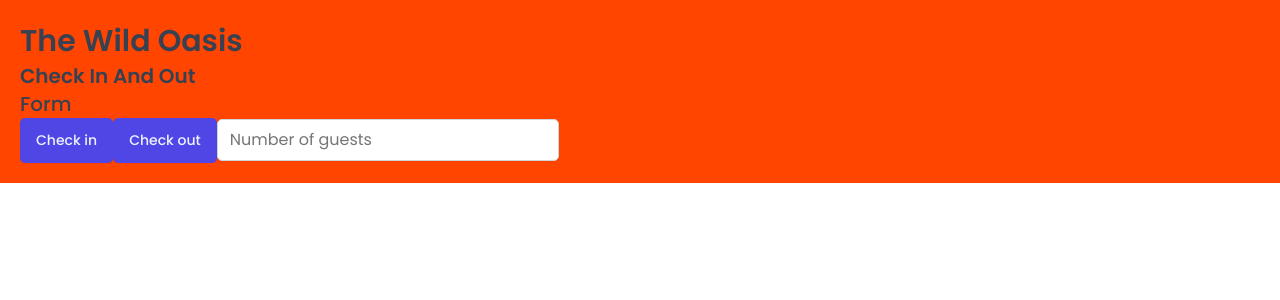
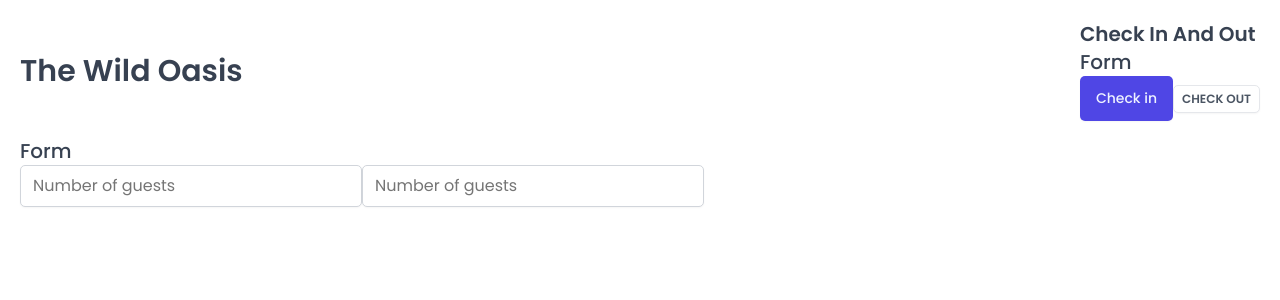
Before and after one commit to piyush-singh21/the-wild-oasis, a React (Vite) app: page / in a window 1280 px wide. Shown: the top 300 px of the page. Built offline with nearby package versions, Linux system fonts and the light colour scheme; a web font is replaced by a local one.

Commit message:
Added reusable styled components

```diff
--- a/src/App.jsx
+++ b/src/App.jsx
@@ -3,11 +3,12 @@
 import Button from "./ui/Button";
 import Input from "./ui/Input";
 import Heading from "./ui/Heading";
+import Row from "./ui/Row";
 
 
 
 const StyledApp = styled.div`
-  background-color: orangered;
+  /* background-color: orangered; */
   padding: 20px;
 `;
 
@@ -16,12 +17,25 @@
     <>
       <GlobalStyles />
       <StyledApp>
-        <Heading as="h1">The Wild Oasis</Heading>
-        <Heading as="h2">Check In And Out</Heading>
-        <Heading as="h3">Form</Heading>
-        <Button onClick>Check in</Button>
-        <Button onClick>Check out</Button>
-        <Input type="number" placeholder="Number of guests"></Input>
+        <Row>
+
+          <Row type="horizontal">
+            <Heading as="h1">The Wild Oasis</Heading>
+            <div>
+              <Heading as="h2">Check In And Out</Heading>
+              <Heading as="h3">Form</Heading>
+              <Button onClick>Check in</Button>
+              <Button size="small" variation="secondary" onClick>Check out</Button>
+            </div>
+          </Row>
+          <Row >
+            <form>
+              <Heading as="h3">Form</Heading>
+              <Input type="number" placeholder="Number of guests"></Input>
+              <Input type="number" placeholder="Number of guests"></Input>
+            </form>
+          </Row>
+        </Row>
       </StyledApp>
     </>
   );
--- a/src/ui/Button.jsx
+++ b/src/ui/Button.jsx
@@ -48,17 +48,14 @@
   `,
 };
 const Button = styled.button`
-  font-size: 1.4rem;
-  padding: 1.2rem 1.6rem;
-  font-weight: 500;
   border-radius: var(--border-radius-sm);
   border: none;
-  background-color: var(--color-brand-600);
-  color: var(--color-brand-50);
   box-shadow: var(--shadow-sm);
-  cursor: pointer;
-  &:hover{
-    background-color:var(--color-brand-700) ;
-  }
+ ${props => sizes[props.size]}
+ ${props => variations[props.variation]}
 `;
+Button.defaultProps = {
+  variation: "primary",
+  size: "medium"
+}
 export default Button;
--- /dev/null
+++ b/src/ui/Row.jsx
@@ -0,0 +1,16 @@
+import styled, { css } from "styled-components";
+const Row = styled.div`
+display:flex;
+${props => props.type === "horizontal" && css`
+justify-content:space-between;
+align-items:center;
+`}
+${props => props.type === "vertical" && css`
+flex-direction: column;
+gap: 1.6rem;
+`}
+`;
+Row.defaultProps = {
+    type: "vertical",
+}
+export default Row;
```
